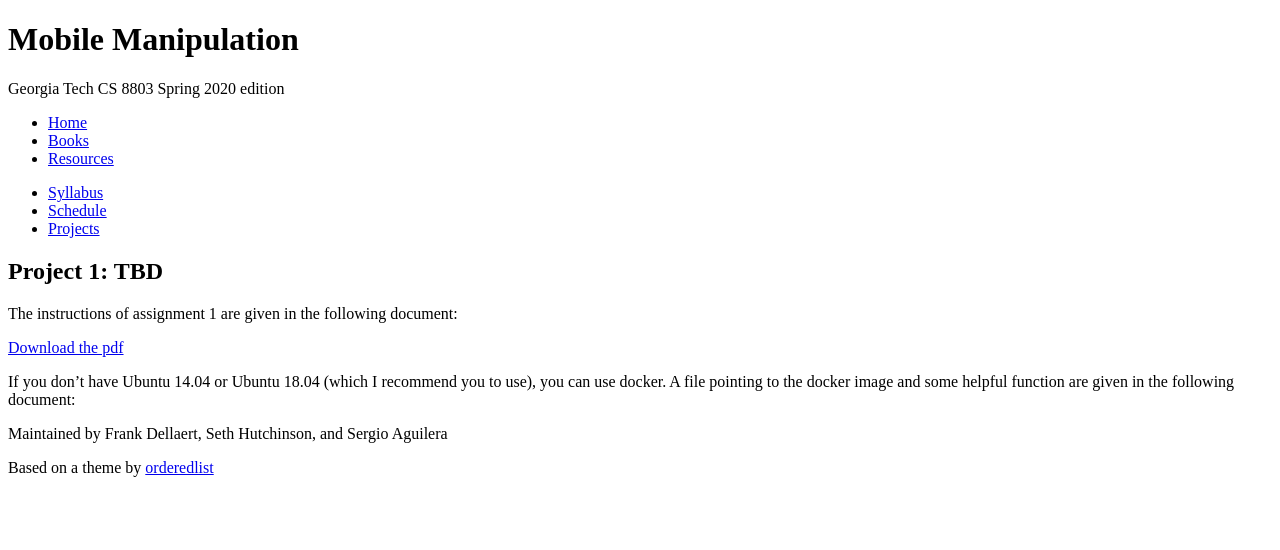
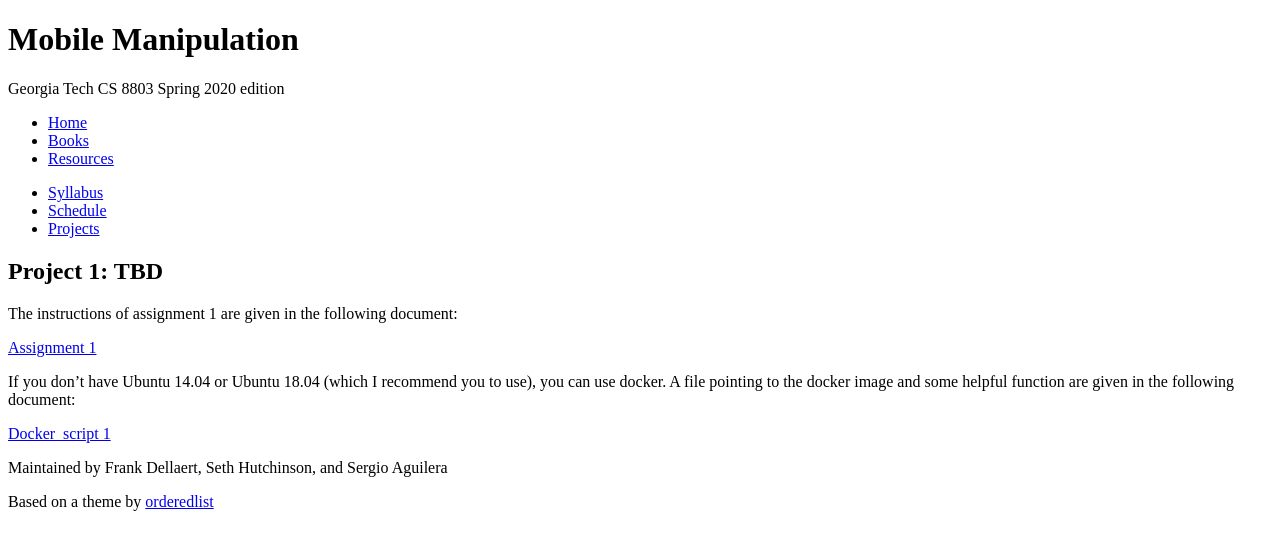
Before and after one commit to dellaert/20S-8803MM, a Jekyll site: the page built from Projects/project1.md, in a window 1280 px wide. Shown: the top 550 px of the page. Built offline with Jekyll 4.4.1, drawn with Linux system fonts in a browser that asks for light colours.

Commit message:
added the docker file link

```diff
--- a/Projects/project1.md
+++ b/Projects/project1.md
@@ -7,6 +7,8 @@ title: Project 1
 
 The instructions of assignment 1 are given in the following document:
 
-<a href="./assignment_1.pdf" download="assignment_1">Download the pdf</a>
+<a href="./assignment_1.pdf" download="assignment_1">Assignment 1</a>
 
 If you don't have Ubuntu 14.04 or Ubuntu 18.04 (which I recommend you to use), you can use docker. A file pointing to the docker image and some helpful function are given in the following document:
+
+<a href="./Docker_script.pdf" download="docker_script">Docker_script 1</a>
```
